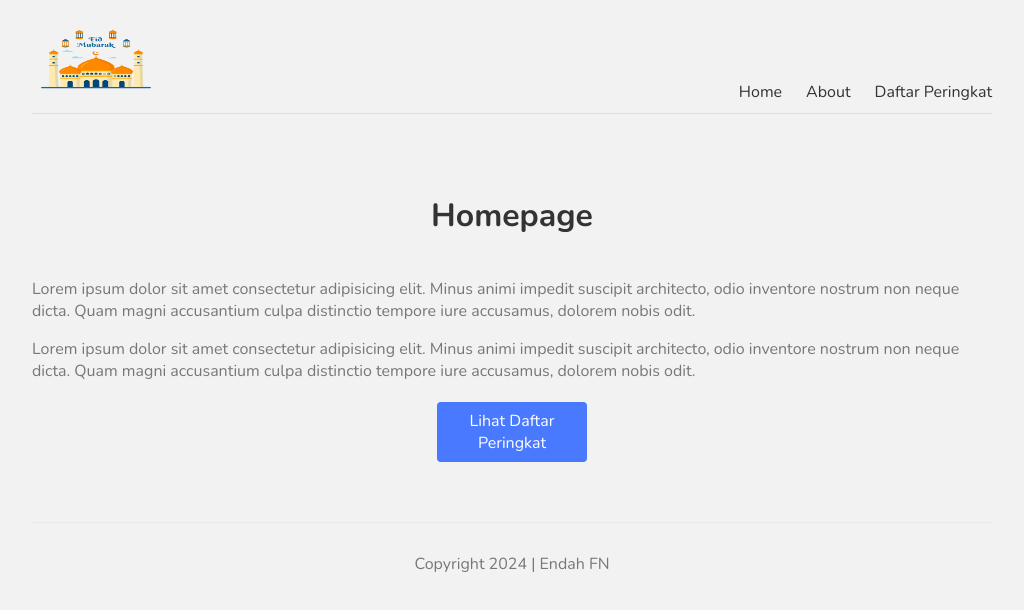
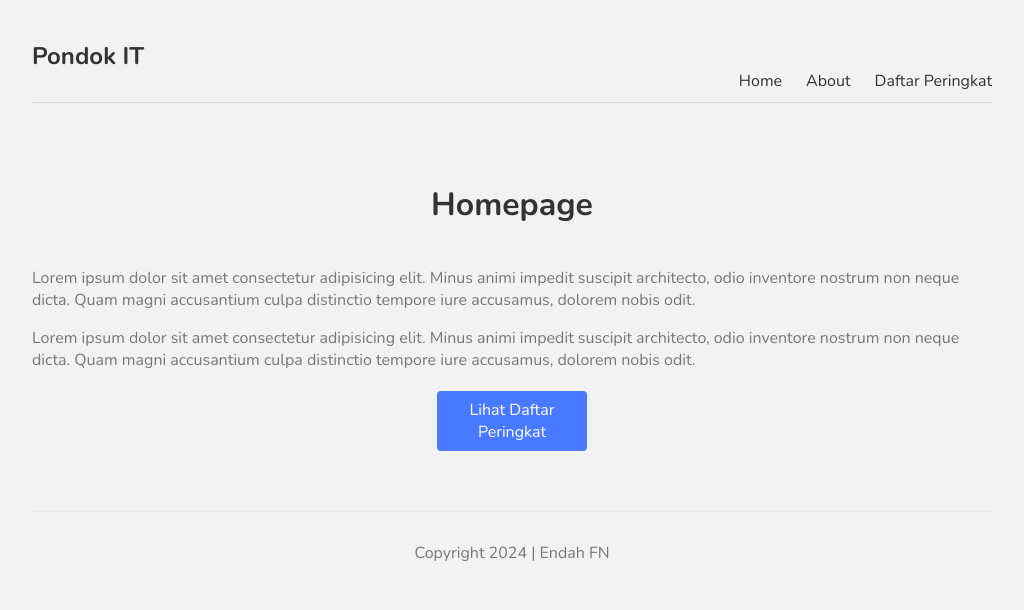
Before and after one commit to Fiindah/blog-app-using-nextjs, a Next.js app: page / in a window 1280 px wide. Shown: the top 610 px of the page, without its empty margins (128-1152 px from the left). Built offline with nearby package versions, Linux system fonts and the light colour scheme.

Commit message:
Update Navbar.js

```diff
--- a/comps/Navbar.js
+++ b/comps/Navbar.js
@@ -5,7 +5,7 @@ const Navbar = () => {
   return (
     <nav>
       <div className="logo">
-        <Image src="/logo-eid-mubarak.png" alt="site logo" width={128} height={77} />
+        <h1>Pondok IT</h1>
       </div>
       <Link href="/"><a>Home</a></Link>
       <Link href="/about"><a>About</a></Link>
```
